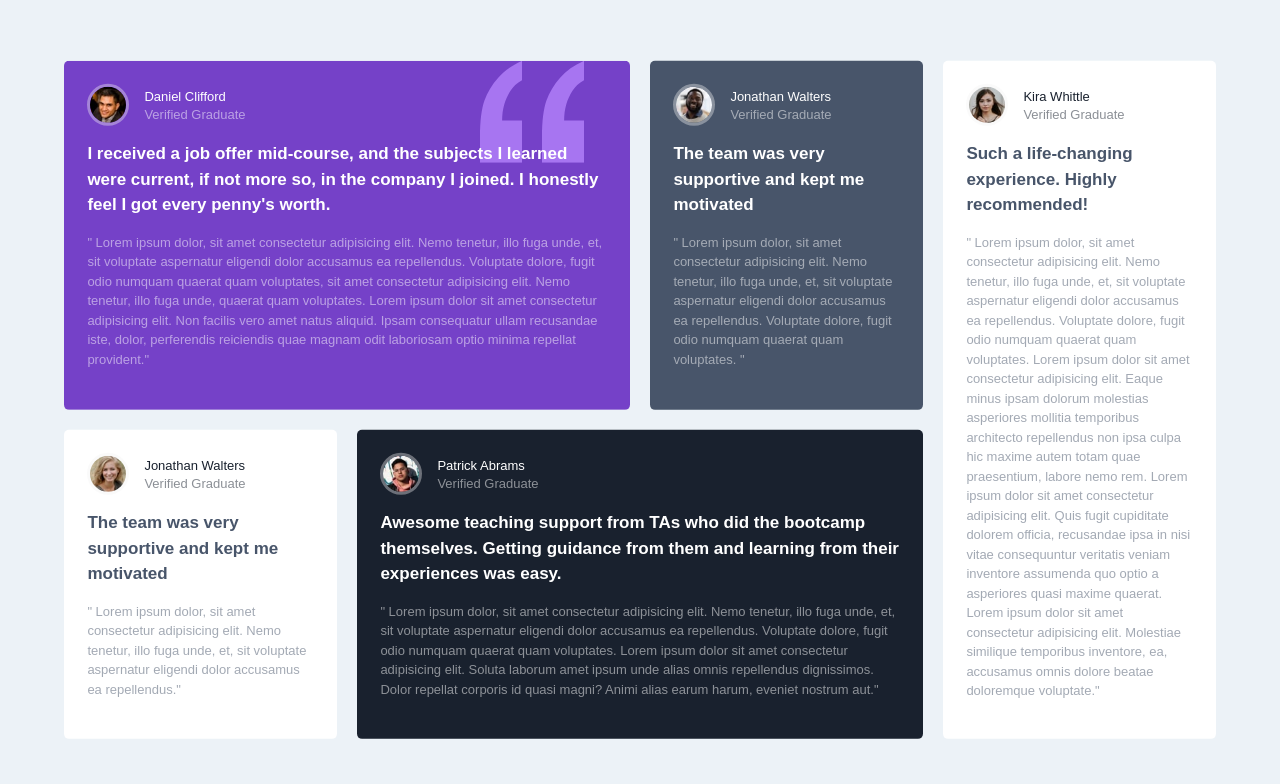
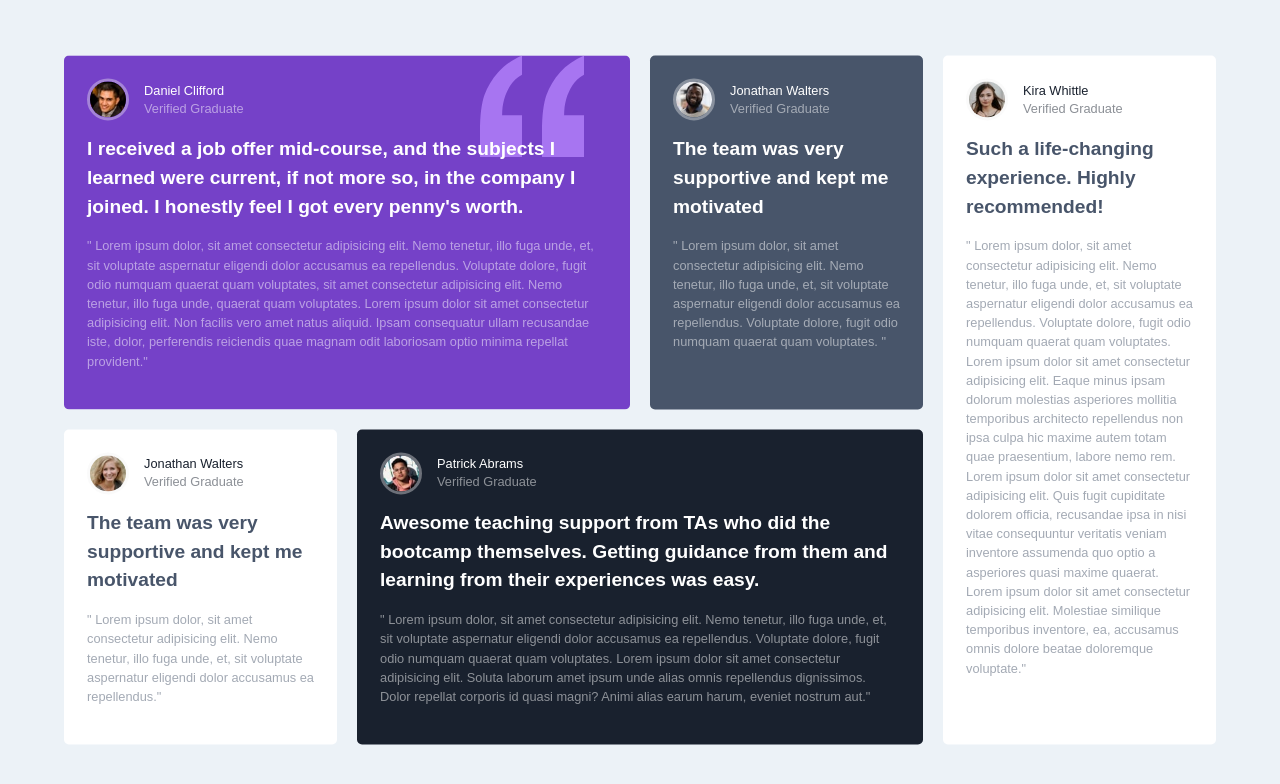
Before and after one commit to marwan-mohamed12/testimonials-grid-section, a plain HTML site: page index.html in a window 1280 px wide. Drawn offline with Linux system fonts and the light colour scheme.

Commit message:
modified some properties values

```diff
--- a/css/style.css
+++ b/css/style.css
@@ -10,7 +10,7 @@
 }
 
 body {
-    font-size: 13px;
+    font-size: 0.8em;
     background-color: #ECF2F7;
 }
 
@@ -46,21 +46,21 @@ p {
     background-color: hsl(219, 29%, 14%);
 }
 
-header {
+.header {
     display: flex;
     align-items: center;
     column-gap: 15px;
     margin-bottom: 10px;
 }
 
-.card header img {
+.card .header img {
     width: 42px;
     height: 42px;
     border-radius: 50%;
     border: 3px solid hsl(0deg 0% 95% / 38%);
 }
 
-.card header .person-name {
+.card .header .person-name {
     display: flex;
     flex-direction: column;
     row-gap: 3px;
@@ -81,7 +81,7 @@ header {
 }
 
 .main p:first-child {
-    font-size: 17px;
+    font-size: 1.5em;
     font-weight: bold;
 }
 
@@ -93,7 +93,7 @@ header {
     background-color: white;
 }
 
-.white-card header .person-name {
+.white-card .header .person-name {
     color: hsl(219, 29%, 14%);
 }
 
--- a/index.html
+++ b/index.html
@@ -12,13 +12,13 @@
 <body>
     <div class="testimonial">
         <div class="card purple-card">
-            <header>
+            <div class="header">
                 <img src="images/image-daniel.jpg" alt="Daniel">
                 <div class="person-name">
                     <p>Daniel Clifford</p>
                     <p>Verified Graduate</p>
                 </div>
-            </header>
+            </div class="header">
             <div class="main">
                 <p>I received a job offer mid-course, and the subjects I learned were current, if not more so, in the
                     company I joined. I honestly feel I got every penny's worth.
@@ -35,13 +35,13 @@
         </div>
         <!-- Separator -->
         <div class="card dark-gray-card">
-            <header>
+            <div class="header">
                 <img src="images/image-jonathan.jpg" alt="Jonathan">
                 <div class="person-name">
                     <p>Jonathan Walters</p>
                     <p>Verified Graduate</p>
                 </div>
-            </header>
+            </div class="header">
             <div class="main">
                 <p>The team was very supportive and kept me motivated</p>
                 <p>
@@ -53,13 +53,13 @@
         </div>
         <!-- Separator -->
         <div class="card white-card">
-            <header>
+            <div class="header">
                 <img src="images/image-jeanette.jpg" alt="Jonathan">
                 <div class="person-name">
                     <p>Jonathan Walters</p>
                     <p>Verified Graduate</p>
                 </div>
-            </header>
+            </div class="header">
             <div class="main">
                 <p>The team was very supportive and kept me motivated</p>
                 <p>
@@ -70,13 +70,13 @@
         </div>
         <!-- Separator -->
         <div class="card dark-blue-card">
-            <header>
+            <div class="header">
                 <img src="images/image-patrick.jpg" alt="Patrick">
                 <div class="person-name">
                     <p>Patrick Abrams</p>
                     <p>Verified Graduate</p>
                 </div>
-            </header>
+            </div class="header">
             <div class="main">
                 <p>Awesome teaching support from TAs who did the bootcamp themselves. Getting guidance from them and
                     learning from their experiences was easy.</p>
@@ -91,13 +91,13 @@
         </div>
         <!-- Separator -->
         <div class="card white-card">
-            <header>
+            <div class="header">
                 <img src="images/image-kira.jpg" alt="Kira">
                 <div class="person-name">
                     <p>Kira Whittle</p>
                     <p>Verified Graduate</p>
                 </div>
-            </header>
+            </div class="header">
             <div class="main">
                 <p>Such a life-changing experience. Highly recommended!</p>
                 <p>
```
